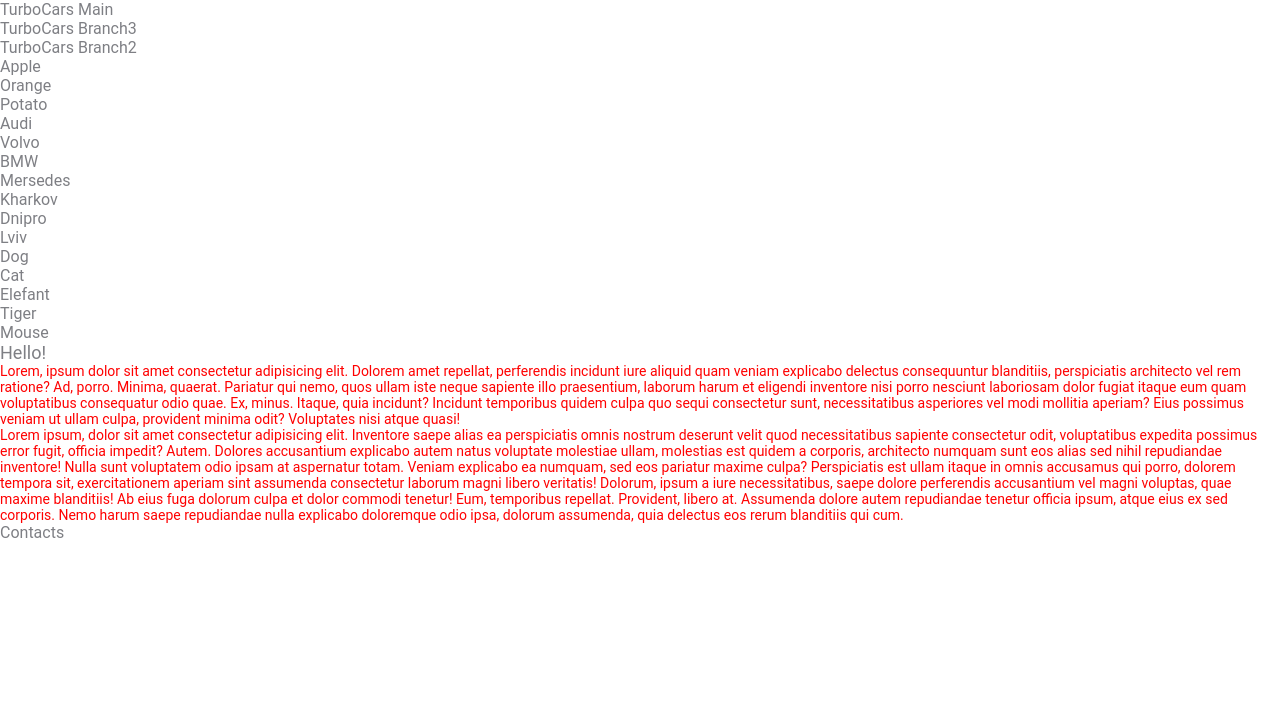
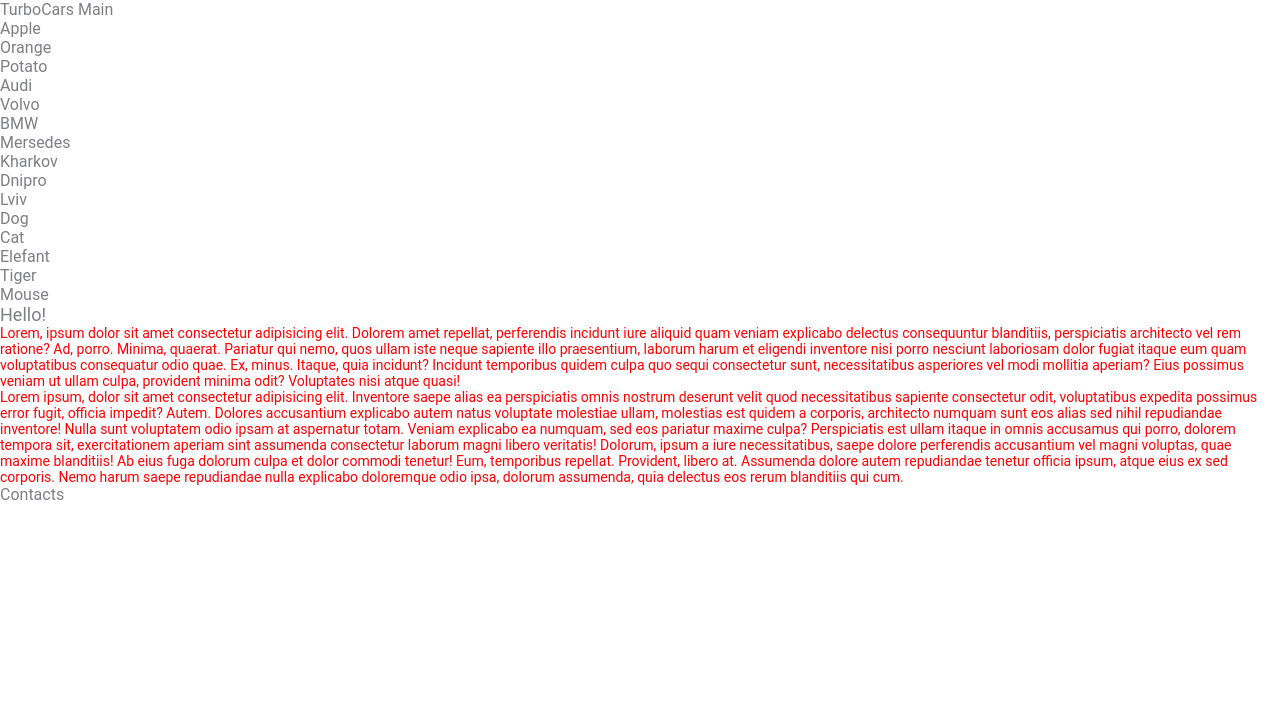
Before and after one commit to PaneRoman/TurboCars-TestSite, a plain HTML site: page index.html in a window 1280 px wide. Drawn offline with Linux system fonts and the light colour scheme.

```diff
--- a/index.html
+++ b/index.html
@@ -11,8 +11,6 @@
 
 <body>
     <header>TurboCars Main</header>
-    <header>TurboCars Branch3</header>
-    <header>TurboCars Branch2</header>
 
     <main class="test-list">
         <ul>
```
